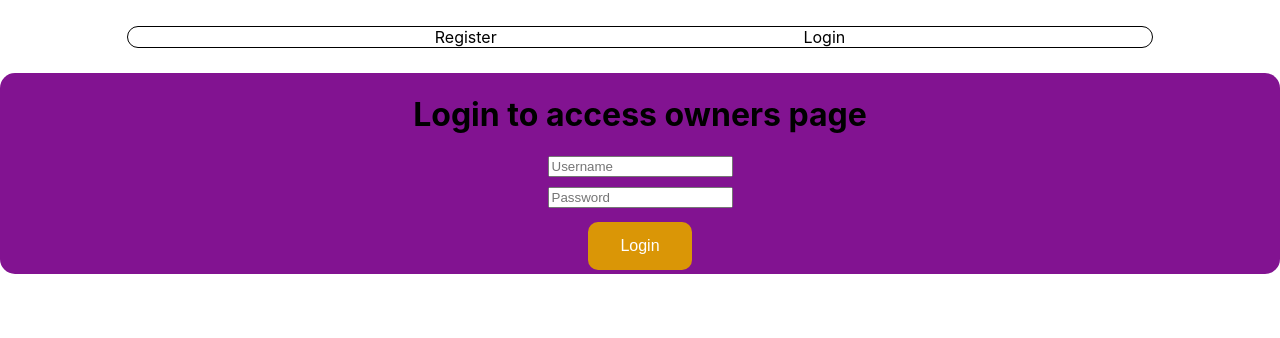
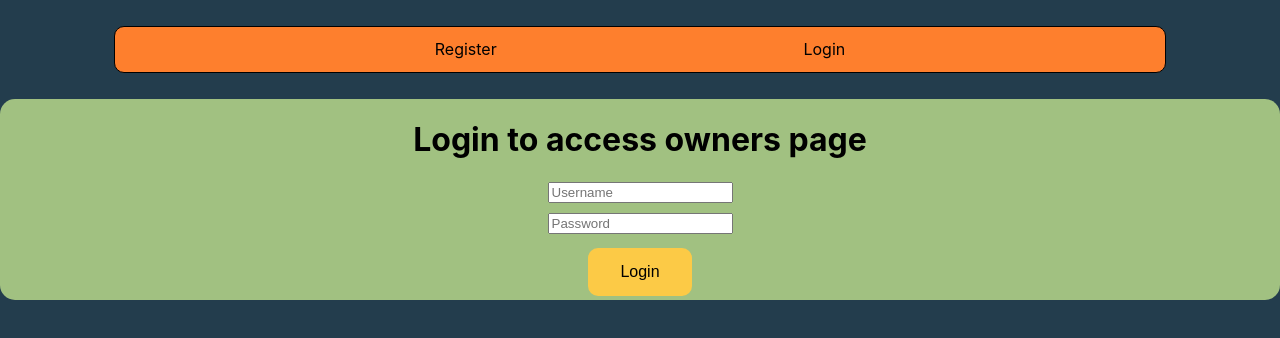
Before and after one commit to ChristopherHenao/marketplace-frontend, a React (Create React App) app: page /login in a window 1280 px wide. Shown: the top 338 px of the page. Built offline with nearby package versions, Linux system fonts and the light colour scheme.

Commit message:
App.css: add colors to login & navbar

```diff
--- a/src/App.css
+++ b/src/App.css
@@ -1,5 +1,16 @@
+:root {
+  --bg-color: #233D4D;
+  --nav-color: #FE7F2D;
+  --fg-color: #A1C181;
+  --btn-color: #FCCA46;
+}
+
 .App {
   text-align: center;
+}
+
+body {
+  background-color: var(--bg-color);
 }
 
 .App-logo {
@@ -52,11 +63,13 @@
 
 .navbar {
   border: 1px solid black;
-  border-radius: 30px;
+  border-radius: 10px;
+  padding: 1%;
   width: 80%;
   margin: 2% auto;
   display: flex;
   justify-content: space-evenly;
+  background-color: var(--nav-color);
 }
 
 .navbar a {
@@ -67,7 +80,7 @@
 /* Login Page styling  */
 
 .login-form-container {
-  background-color:rgb(130, 19, 145);
+  background-color: var(--fg-color);
   border-radius: 15px;
   display:flex;
   flex-direction:column;
@@ -81,10 +94,9 @@
 }
 
 #login-button {
-  background-color: #da9606;
+  background-color: var(--btn-color);
   border: none;
   border-radius:10px;
-  color: white;
   padding: 15px 32px;
   text-align: center;
   text-decoration: none;
```
